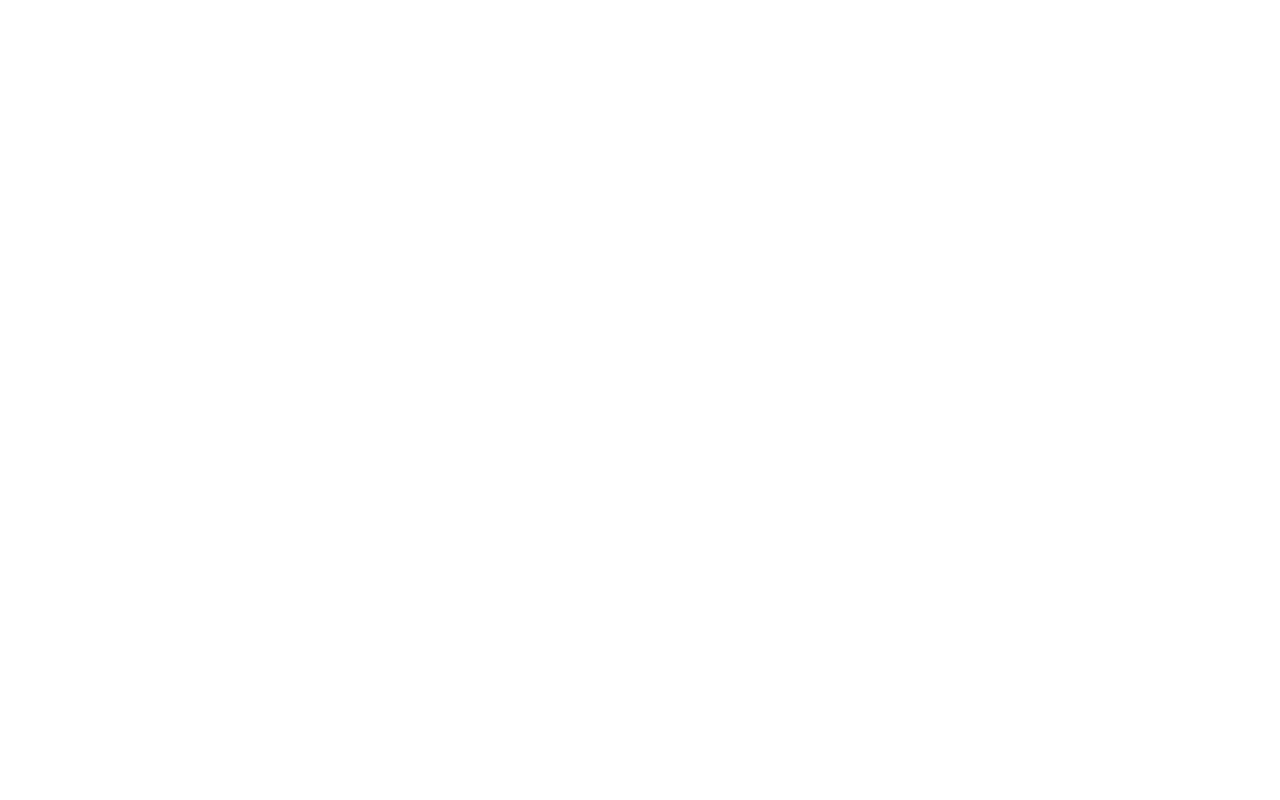
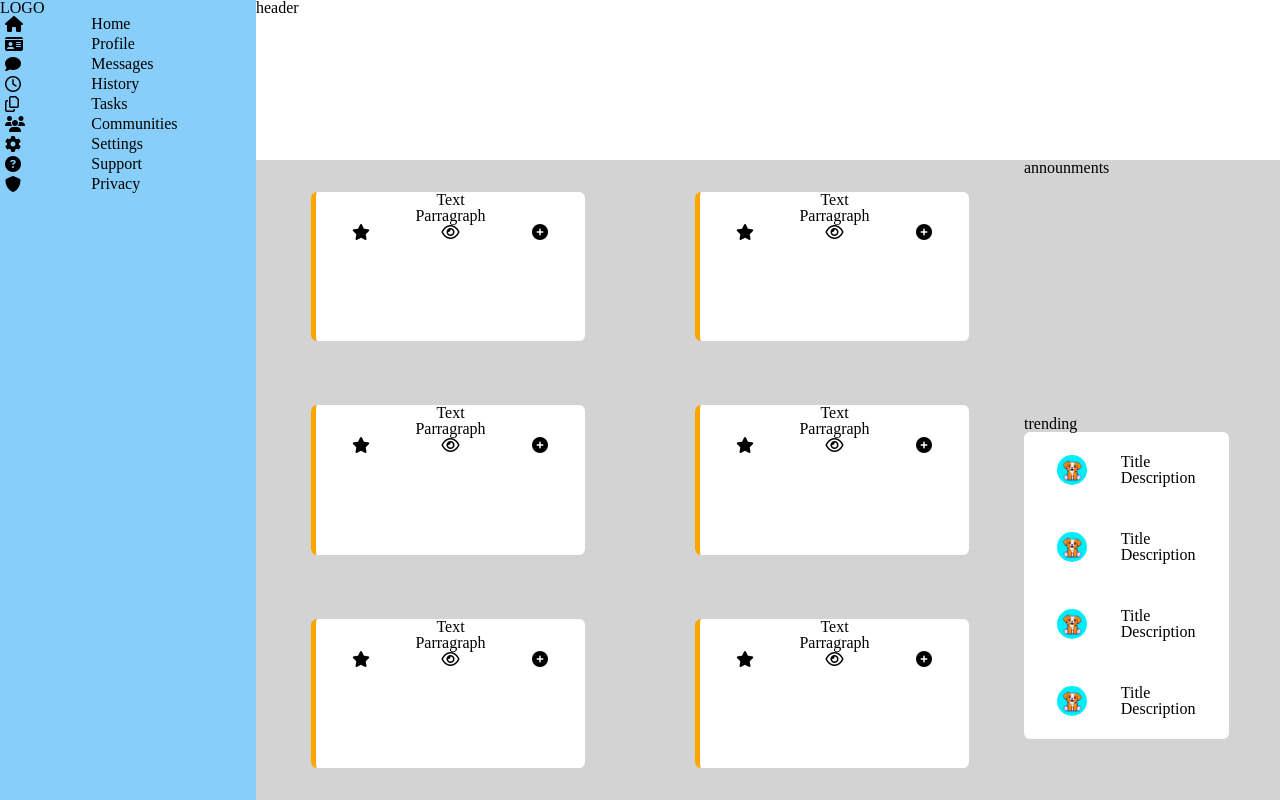
Before and after one commit to francomendezok/admin-dashboard, a plain HTML site: page index.html in a window 1280 px wide. Drawn offline with Linux system fonts and the light colour scheme.

Commit message:
Grid Set

```diff
--- a/index.html
+++ b/index.html
@@ -1,11 +1,129 @@
 <!DOCTYPE html>
-<html lang="en">
+<html lang="es">
 <head>
     <meta charset="UTF-8">
+    <link rel="stylesheet" href="styles.css">
+    <link rel="stylesheet" href="/font-awesome-4.7.0/css/font-awesome.min.css">
     <meta name="viewport" content="width=device-width, initial-scale=1.0">
-    <title>Document</title>
+    <title>Panel Prode</title>
 </head>
 <body>
-
+    <div class="content">
+        <div class="header">header</div>
+        <div class="sidebar">
+            <div class="logo">LOGO</div>
+            <div class="side-content">
+                <i class="fa fa-home"></i>
+                <div class="label">Home</div>
+                <i class="fa fa-id-card"></i>
+                <div class="label">Profile</div>
+                <i class="fa fa-comment"></i>
+                <div class="label">Messages</div>
+                <i class="fa fa-clock-o"></i>
+                <div class="label">History</div>
+                <i class="fa fa-files-o"></i>
+                <div class="label">Tasks</div>
+                <i class="fa fa-users"></i>
+                <div class="label">Communities</div>
+                <i class="fa fa-cog"></i>
+                <div class="label">Settings</div>
+                <i class="fa fa-question-circle"></i>
+                <div class="label">Support</div>
+                <i class="fa fa-shield"></i>
+                <div class="label">Privacy</div>
+            </div>
+        </div>
+        <div class="main">
+            <div class="projects">
+                <div class="card">
+                    <h3>Text</h3>
+                    <p>Parragraph</p>
+                    <div class="icons">
+                        <i class="fa fa-star"></i>
+                        <i class="fa fa-eye"></i>
+                        <i class="fa fa-plus-circle"></i>
+                    </div>
+                </div>
+                <div class="card">
+                    <h3>Text</h3>
+                    <p>Parragraph</p>
+                    <div class="icons">
+                        <i class="fa fa-star"></i>
+                        <i class="fa fa-eye"></i>
+                        <i class="fa fa-plus-circle"></i>
+                    </div>
+                </div>
+                <div class="card">
+                    <h3>Text</h3>
+                    <p>Parragraph</p>
+                    <div class="icons">
+                        <i class="fa fa-star"></i>
+                        <i class="fa fa-eye"></i>
+                        <i class="fa fa-plus-circle"></i>
+                    </div>
+                </div>
+                <div class="card">
+                    <h3>Text</h3>
+                    <p>Parragraph</p>
+                    <div class="icons">
+                        <i class="fa fa-star"></i>
+                        <i class="fa fa-eye"></i>
+                        <i class="fa fa-plus-circle"></i>
+                    </div>
+                </div>
+                <div class="card">
+                    <h3>Text</h3>
+                    <p>Parragraph</p>
+                    <div class="icons">
+                        <i class="fa fa-star"></i>
+                        <i class="fa fa-eye"></i>
+                        <i class="fa fa-plus-circle"></i>
+                    </div>
+                </div>
+                <div class="card">
+                    <h3>Text</h3>
+                    <p>Parragraph</p>
+                    <div class="icons">
+                        <i class="fa fa-star"></i>
+                        <i class="fa fa-eye"></i>
+                        <i class="fa fa-plus-circle"></i>
+                    </div>
+                </div>
+            </div>
+            <div class="announments">announments</div>
+            <div class="trending">trending
+                <div class="trending-container">
+                    <div class="trending-section">
+                        <img src="./cute-dog-sitting-cartoon-vector-icon-illustration-animal-nature-icon-concept-isolated-flat_138676-4474.avif" alt="">
+                        <div class="block">
+                            <h5>Title</h5>
+                            <p>Description</p>
+                        </div>
+                    </div>
+                    <div class="trending-section">
+                        <img src="./cute-dog-sitting-cartoon-vector-icon-illustration-animal-nature-icon-concept-isolated-flat_138676-4474.avif" alt="">
+                        <div class="block">
+                            <h5>Title</h5>
+                            <p>Description</p>
+                        </div>
+                    </div>
+                    <div class="trending-section">
+                        <img src="./cute-dog-sitting-cartoon-vector-icon-illustration-animal-nature-icon-concept-isolated-flat_138676-4474.avif" alt="">
+                        <div class="block">
+                            <h5>Title</h5>
+                            <p>Description</p>
+                        </div>
+                    </div>
+                    <div class="trending-section">
+                        <img src="./cute-dog-sitting-cartoon-vector-icon-illustration-animal-nature-icon-concept-isolated-flat_138676-4474.avif" alt="">
+                        <div class="block">
+                            <h5>Title</h5>
+                            <p>Description</p>
+                        </div>
+                    </div>
+                </div>
+            </div>
+        </div>
+    </div>
 </body>
 </html>
--- a/styles.css
+++ b/styles.css
@@ -0,0 +1,131 @@
+html, body, div, span, applet, object, iframe,
+h1, h2, h3, h4, h5, h6, p, blockquote, pre,
+a, abbr, acronym, address, big, cite, code,
+del, dfn, em, img, ins, kbd, q, s, samp,
+small, strike, strong, sub, sup, tt, var,
+b, u, i, center,
+dl, dt, dd, ol, ul, li,
+fieldset, form, label, legend,
+table, caption, tbody, tfoot, thead, tr, th, td,
+article, aside, canvas, details, embed,
+figure, figcaption, footer, header, hgroup,
+menu, nav, output, ruby, section, summary,
+time, mark, audio, video {
+	margin: 0;
+	padding: 0;
+	border: 0;
+	font-size: 100%;
+	font: inherit;
+	vertical-align: baseline;
+}
+/* HTML5 display-role reset for older browsers */
+article, aside, details, figcaption, figure,
+footer, header, hgroup, menu, nav, section {
+	display: block;
+}
+body {
+	line-height: 1;
+    overflow: hidden;
+}
+ol, ul {
+	list-style: none;
+}
+blockquote, q {
+	quotes: none;
+}
+blockquote:before, blockquote:after,
+q:before, q:after {
+	content: '';
+	content: none;
+}
+table {
+	border-collapse: collapse;
+	border-spacing: 0;
+}
+
+
+
+
+.content {
+    width: 100vw;
+    height: 100vh;
+    display: grid;
+    grid-template: 1fr 4fr / 1fr 4fr;
+}
+
+.sidebar {
+    background-color: lightskyblue;
+    grid-column: 1;
+    grid-row: 1 / -1;
+}
+
+.side-content {
+    display: grid;
+    margin-left: 5px;
+    grid-template: 1fr / 1fr 2fr;
+    gap: 4px;
+}
+
+
+.header {
+    background-color: #fff;
+    grid-column: 2 / -1;
+}
+
+.main {
+    background-color: lightgray;
+    grid-column: 2 / -1;
+    display: grid;
+    grid-template-columns: 3fr 1fr;
+}
+
+.projects {
+    grid-column: 1 / 2;
+    grid-row: 1 / 3;
+    display: grid;
+    grid-template: repeat(auto-fit, minmax(50px, 1fr)) / repeat(2, 1fr);
+    align-items: center;
+    justify-items: center;
+}
+
+.trending-container {
+    background-color: #fff;
+    height: 80%;
+    width: 80%;
+    border-radius: 6px;
+    display: grid;
+    grid-template: repeat(4, 1fr) / 1fr;
+}
+
+.trending-section {
+    display: flex;
+    align-items: center;
+    justify-content: space-evenly;
+}
+
+.block {
+    display: block;
+}
+
+.card {
+    background-color: #fff;
+    height: 70%;
+    width: 70%;
+    border-radius: 6px;
+    text-align: center;
+    border-left: 5px solid orange;
+}
+
+.icons {
+    display: grid;
+    grid-template-columns: 1fr 1fr 1fr;
+    grid-auto-flow: column;
+    align-items: center;
+    justify-content: center;
+}
+
+img {
+    width: 30px;
+    height: 30px;
+    border-radius: 50%;
+}
```
Also changed, not shown: cute-dog-sitting-cartoon-vector-icon-illustration-animal-nature-icon-concept-isolated-flat_138676-4474.avif (added), dashboard-project.png (added).
